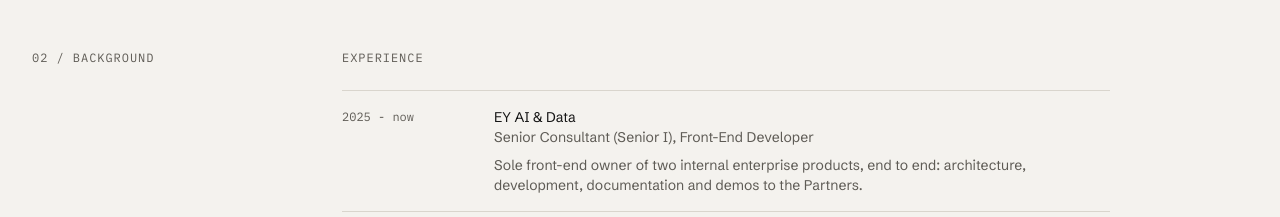
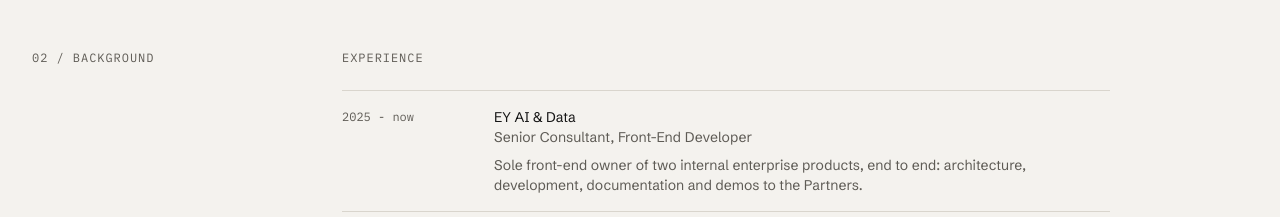
Before and after one commit to TheDollMaster98/lorisdalsanto.dev, a Next.js app: page /en/ in a window 1280 px wide. Shown: the part 3320-3537 px from the top of the page. Built offline with nearby package versions, Linux system fonts and the light colour scheme; no server answers.

Commit message:
Titolo EY senza "(Senior I)": gergo interno

```diff
--- a/src/content/cv/en.ts
+++ b/src/content/cv/en.ts
@@ -26,7 +26,7 @@ export const cvEn: Cv = {
   experience: [
     {
       period: "07/2025 - now",
-      title: "Senior Consultant (Senior I), Front-End Developer",
+      title: "Senior Consultant, Front-End Developer",
       org: "EY AI & Data, Milan",
       points: [
         "Front-end owner of an internal AI portal: architecture, setup and UI development in Next.js, TypeScript and Tailwind CSS, with reusable components built on shadcn/ui.",
--- a/src/content/cv/it.ts
+++ b/src/content/cv/it.ts
@@ -26,7 +26,7 @@ export const cvIt: Cv = {
   experience: [
     {
       period: "07/2025 - oggi",
-      title: "Senior Consultant (Senior I), Front-End Developer",
+      title: "Senior Consultant, Front-End Developer",
       org: "EY AI & Data, Milano",
       points: [
         "Front-end owner di un portale IA interno: architettura, setup e sviluppo della UI in Next.js, TypeScript e Tailwind CSS, con componenti riutilizzabili su shadcn/ui.",
--- a/src/content/en.ts
+++ b/src/content/en.ts
@@ -174,7 +174,7 @@ export const en: Content = {
       {
         period: "2025 - now",
         company: "EY AI & Data",
-        role: "Senior Consultant (Senior I), Front-End Developer",
+        role: "Senior Consultant, Front-End Developer",
         summary:
           "Sole front-end owner of two internal enterprise products, end to end: architecture, development, documentation and demos to the Partners.",
       },
--- a/src/content/it.ts
+++ b/src/content/it.ts
@@ -174,7 +174,7 @@ export const it: Content = {
       {
         period: "2025 - oggi",
         company: "EY AI & Data",
-        role: "Senior Consultant (Senior I), Front-End Developer",
+        role: "Senior Consultant, Front-End Developer",
         summary:
           "Unico front-end owner di due prodotti enterprise interni, end-to-end: architettura, sviluppo, documentazione e demo ai Partner.",
       },
```
